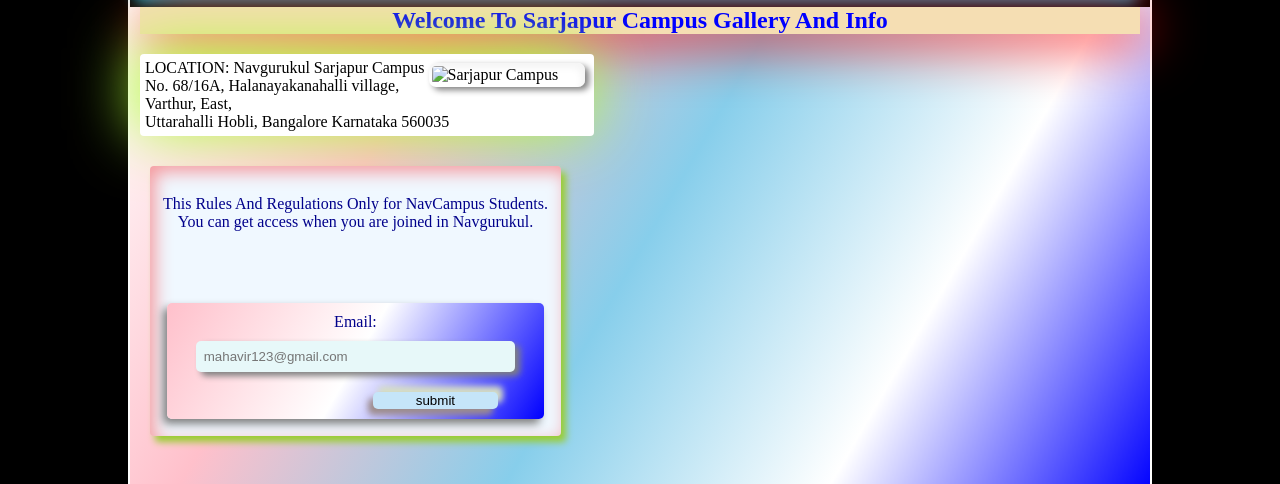
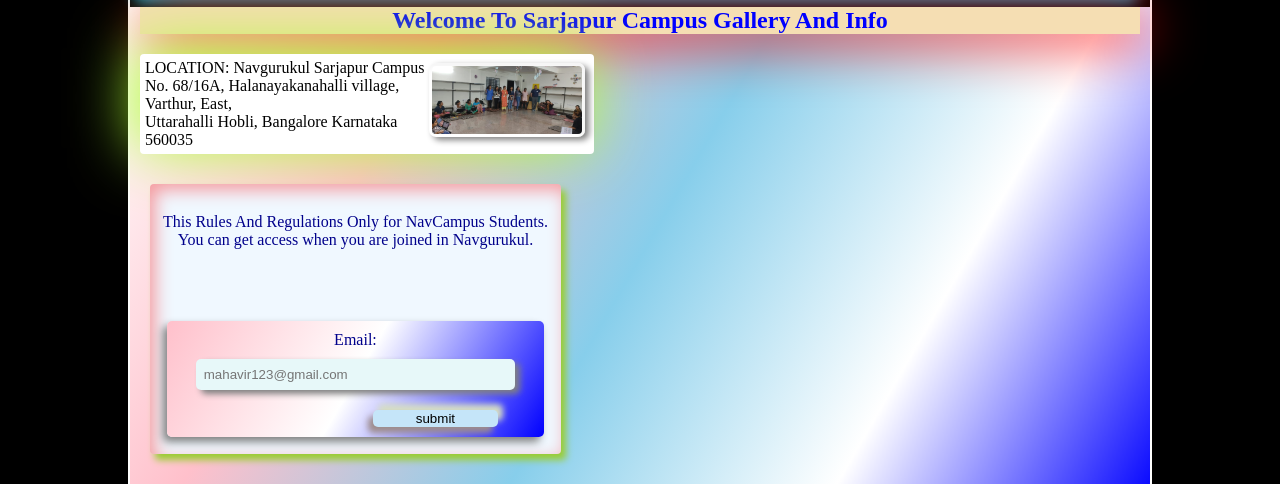
Before and after one commit to Mahavir745/NavCampus-helpline-, a plain HTML site: page ngSarjapur.html in a window 1280 px wide. Shown: the part 248-732 px from the top of the page. Drawn offline with Linux system fonts and the light colour scheme.

Commit message:
Update ngSarjapur.html

```diff
--- a/ngSarjapur.html
+++ b/ngSarjapur.html
@@ -23,7 +23,7 @@
     <main>
         <h2 style="text-align: center;">Welcome To Sarjapur Campus Gallery And Info<br></h2>
         <section id="location">
-            <img src="sarjapurimg1.jpg" alt="Sarjapur Campus" id="campusImgLogo">
+            <img src="sarjapurimg1.jpeg" alt="Sarjapur Campus" id="campusImgLogo">
             LOCATION: Navgurukul Sarjapur Campus <br>No. 68/16A, Halanayakanahalli village, Varthur, East, <br>Uttarahalli Hobli, Bangalore Karnataka 560035
 
         </section>
```
